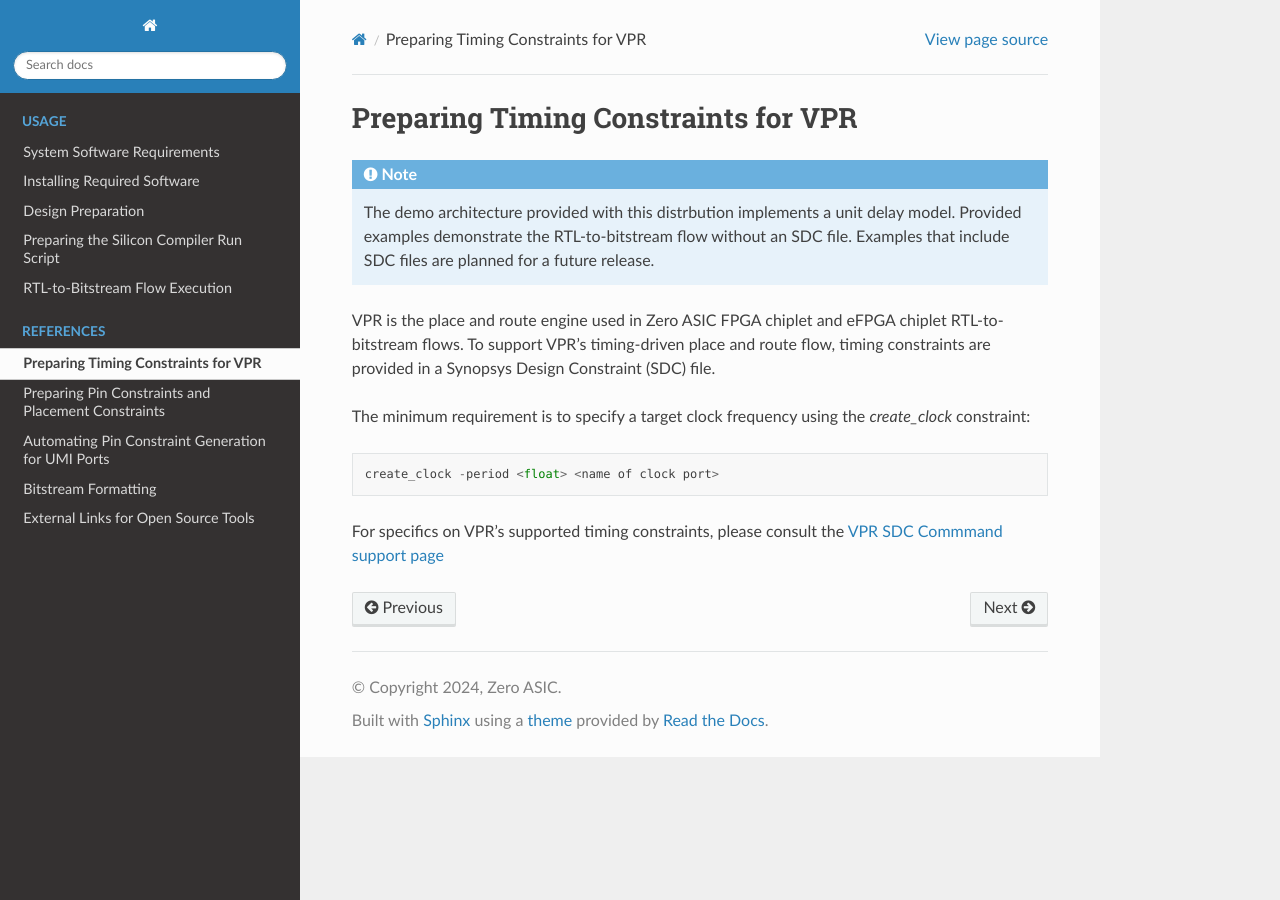
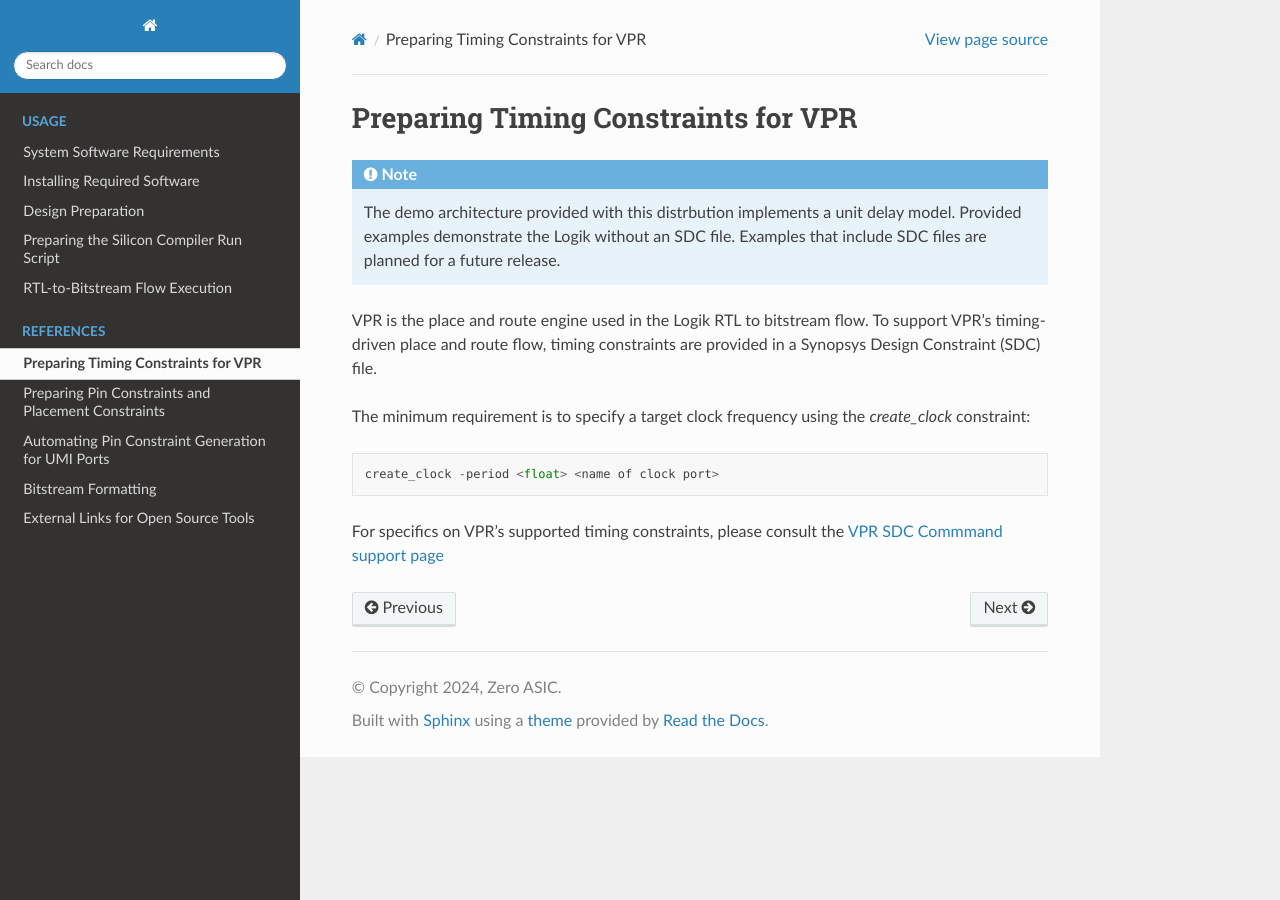
Before and after one commit to zeroasiccorp/logik, a Sphinx documentation site: the page built from docs/source/timing_constraints.rst, in a window 1280 px wide. Built offline with Sphinx 7.4.7 and the Read the Docs theme 2.0.0, drawn with Linux system fonts in a browser that asks for light colours.

Commit message:
Strip Zero ASIC references

```diff
--- a/docs/source/index.rst
+++ b/docs/source/index.rst
@@ -3,8 +3,8 @@ Logik Demo Edition
 
 Welcome to the demo edition of Logik.  In this edition, the following features are showcased:
 
-* RTL to bitstream automation flow for Zero ASIC FPGA/eFPGA architectures, powered by `Silicon Compiler <https://www.siliconcompiler.com>`_
-* Example Zero ASIC eFPGA architecture with the following resources:
+* RTL to bitstream automation flow for FPGA/eFPGA architectures, powered by `Silicon Compiler <https://www.siliconcompiler.com>`_
+* :doc:`logik_demo` with the following resources:
 
   +----------------------------------------------------------+--------+
   | 4-input LUTs                                             | 6576   |
--- a/docs/source/sc_preparation.rst
+++ b/docs/source/sc_preparation.rst
@@ -108,11 +108,6 @@ An example use case for the package registry is shown below, outlining how to im
         name='picorv32',
         path='git+https://github.com/YosysHQ/picorv32.git',
         ref='a7b56fc81ff1363d20fd0fb606752458cd810552')
-
-.. note::
-
-   This method is also used for importing Zero ASIC IP blocks (e.g. UMI)
-
 
 .. _Import_libraries:
 
--- a/docs/source/timing_constraints.rst
+++ b/docs/source/timing_constraints.rst
@@ -3,9 +3,9 @@ Preparing Timing Constraints for VPR
 
 .. note::
 
-   The demo architecture provided with this distrbution implements a unit delay model.  Provided examples demonstrate the RTL-to-bitstream flow without an SDC file.  Examples that include SDC files are planned for a future release.
+   The demo architecture provided with this distrbution implements a unit delay model.  Provided examples demonstrate the Logik without an SDC file.  Examples that include SDC files are planned for a future release.
 
-VPR is the place and route engine used in Zero ASIC FPGA chiplet and eFPGA chiplet RTL-to-bitstream flows.  To support VPR's timing-driven place and route flow, timing constraints are provided in a Synopsys Design Constraint (SDC) file.
+VPR is the place and route engine used in the Logik RTL to bitstream flow.  To support VPR's timing-driven place and route flow, timing constraints are provided in a Synopsys Design Constraint (SDC) file.
 
 The minimum requirement is to specify a target clock frequency using the `create_clock` constraint:
 
```
